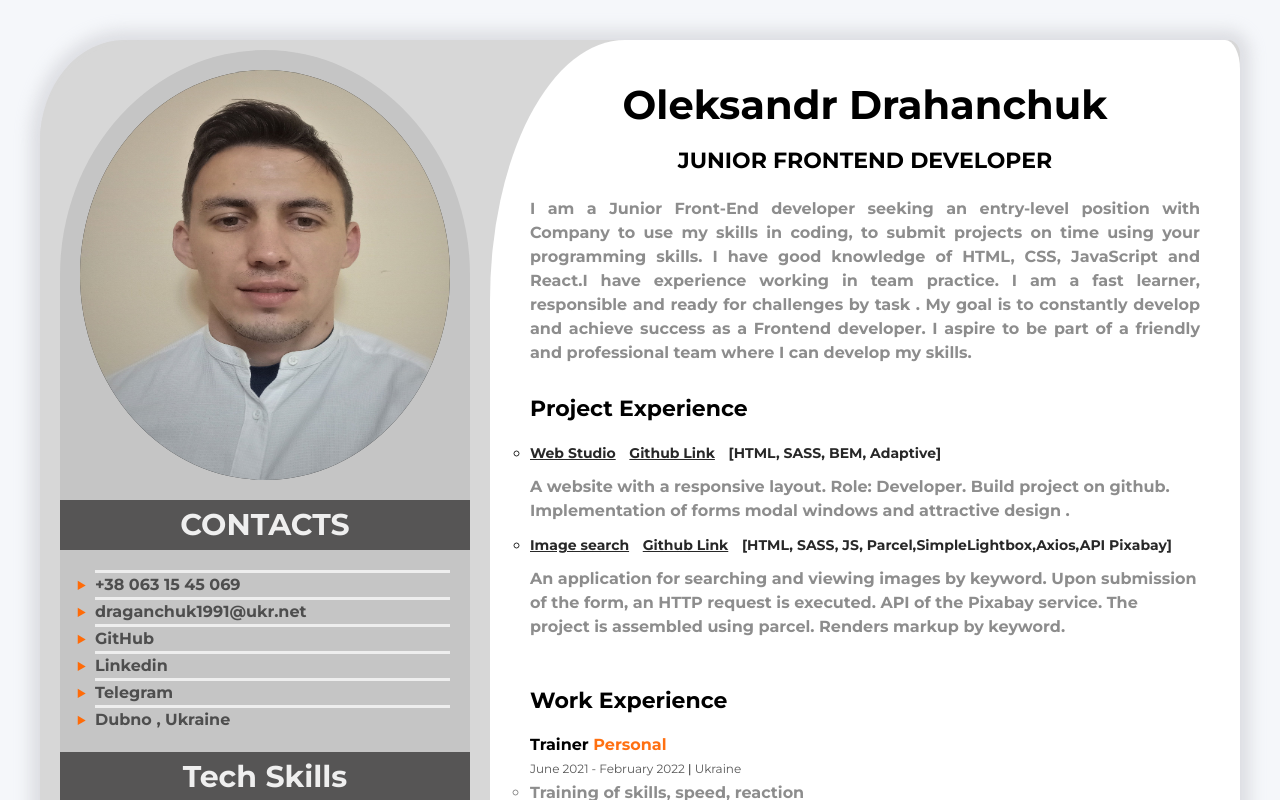
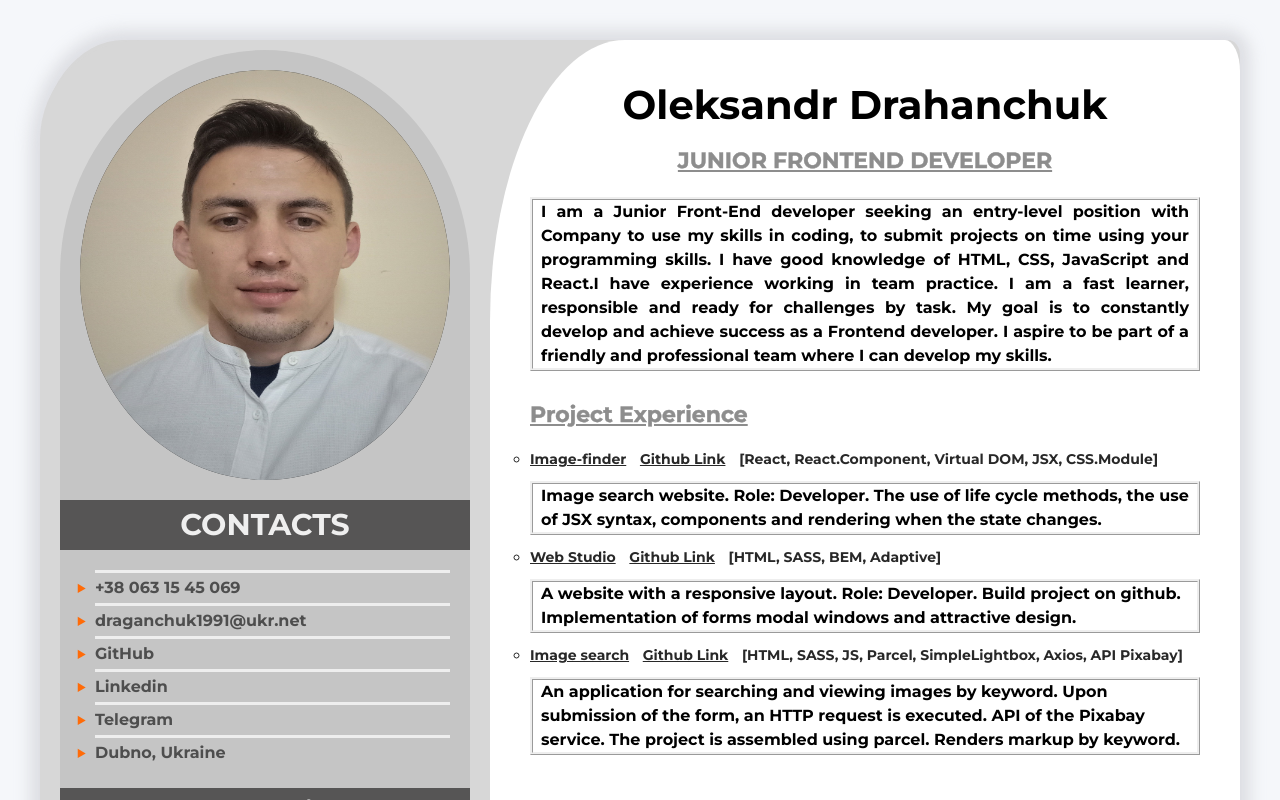
Before and after one commit to saviola1777/My-Resume, a plain HTML site: page index.html in a window 1280 px wide. Shown: the top 800 px of the page. Drawn offline with Linux system fonts and the light colour scheme.

Commit message:
change-resume

```diff
--- a/css/styles.css
+++ b/css/styles.css
@@ -74,7 +74,7 @@ ol {
 .contacts-item{
     font-size: 14px;
     font-weight: 400;
-    line-height: 24px;
+    line-height: 30px;
     color: #ff6b08;
     margin-left: 15px;
     list-style-type: disclosure-closed;
@@ -85,14 +85,14 @@ ol {
     text-decoration: none;
     font-size: 16px;
     font-weight: 700;
-    line-height: 24px;
+    line-height: 30px;
     color: #4e4e4e;
 
 }
 .contacts-span{
     font-size: 16px;
     font-weight: 700;
-    line-height: 24px;
+    line-height: 30px;
     color: #4e4e4e;
 }
 
@@ -100,7 +100,7 @@ ol {
     text-decoration: none;
     font-size: 16px;
     font-weight: 700;
-    line-height: 24px;
+    line-height: 30px;
     color: #4e4e4e;
 }
 
@@ -114,7 +114,7 @@ ol {
 .tech-skills-item {
     font-size: 14px;
     font-weight: 400;
-    line-height: 24px;
+    line-height: 30px;
     margin-left: 15px;
     color: #ff6b08;
     list-style-type: disclosure-closed;
@@ -138,7 +138,9 @@ ol {
     line-height: 24px;
     margin: 20px 0;
     text-align: center;
-    color: black;
+    -webkit-text-stroke-width: thin;
+    color: #8d8d8d;
+    text-decoration: underline;
 }
 
 .name {
@@ -152,8 +154,11 @@ ol {
     font-weight: 700;
     line-height: 24px;
     margin-top: 24px;
-    color: #8d8d8d;
+    color: #000000;
     text-align: justify;
+    font-family: revert;
+    border-style: ridge;
+    padding: 0 8px;
 }
 
 .info-container {
@@ -165,6 +170,9 @@ ol {
     font-weight: 700;
     line-height: 24px;
     margin-bottom: 20px;
+    -webkit-text-stroke-width: thin;
+    color: #8d8d8d;
+    text-decoration: underline;
 }
 
 .projest-container {
@@ -211,7 +219,10 @@ ol {
     line-height: 24px;
     margin: 10px 0;
     font-weight: 700;
-    color: #8d8d8d;
+    color: #000000;
+    font-family: revert;
+    border-style: ridge;
+    padding: 0 8px
 }
 
 .profession-company {
@@ -221,8 +232,9 @@ ol {
 .profession-time {
     color: #585858;
     font-size: 12px;
-    font-weight: 400;
+    font-weight: 700;
     line-height: 24px;
+    font-family: cursive;
 }
 
 .profession-divider {
@@ -230,11 +242,12 @@ ol {
 }
 
 .profession-duties-item {
-    color: #8d8d8d;
+    color: #000000;
     font-size: 16px;
     font-weight: 700;
     line-height: 24px;
     border-bottom-style: inset;
+    /* font-family: revert; */
 }
 
 .education-container {
@@ -282,6 +295,7 @@ ol {
     font-size: 16px;
     font-weight: 700;
     line-height: 24px;
+    font-family: revert;
 }
 
 
--- a/index.html
+++ b/index.html
@@ -26,7 +26,7 @@
                     I have good knowledge of HTML, CSS, JavaScript
                     and React.I have experience working in team practice. I am a fast learner,
                     responsible and ready for challenges
-                    by task . My goal is to constantly develop and achieve success as a Frontend developer.
+                    by task. My goal is to constantly develop and achieve success as a Frontend developer.
                     I aspire to be part of a friendly and professional team where I can develop my skills.
                 </p>
             </div>
@@ -36,6 +36,16 @@
                 <h3 class="about-me-title">Project Experience</h3>
                 <ol class="projects">
                     <li class="projects-item">
+                        <a class="projects-link" href="https://saviola1777.github.io/goit-react-hw-03-image-finder/">Image-finder</a>
+                        <a class="projects-link" href="https://github.com/saviola1777/goit-react-hw-03-image-finder"> Github Link</a>
+                        <span class="tech-name">[React, React.Component, Virtual DOM, JSX, CSS.Module]</span>
+                        <p class="project-text">
+
+                            Image search website. Role: Developer. The use of life cycle methods, the use of JSX syntax,
+                           components and rendering when the state changes.
+                        </p >
+                    </li>
+                    <li class="projects-item">
                         <a class="projects-link" href="https://saviola1777.github.io/goit-markup-hw-08/"> Web Studio</a>
                         <a class="projects-link" href="https://github.com/saviola1777/goit-markup-hw-08"> Github Link</a>
                         <span class="tech-name">[HTML, SASS, BEM, Adaptive]</span>
@@ -43,13 +53,13 @@
 
                             A website with a responsive layout. Role: Developer.
                             Build project on github. Implementation of forms modal
-                            windows and attractive design .
+                            windows and attractive design.
                         </p >
                     </li>
                     <li class="projects-item">
                         <a class="projects-link" href="https://saviola1777.github.io/goit-js-hw-11//">Image search</a>
                         <a class="projects-link" href="https://github.com/saviola1777/goit-js-hw-11"> Github Link</a>
-                        <span class="tech-name">[HTML, SASS, JS, Parcel,SimpleLightbox,Axios,API Pixabay]</span>
+                        <span class="tech-name">[HTML, SASS, JS, Parcel, SimpleLightbox, Axios, API Pixabay]</span>
                         <p class="project-text">
                             An application for searching and viewing images by keyword. Upon submission of the form, an
                             HTTP request is executed. API of the Pixabay service. The project is assembled using parcel.
@@ -206,10 +216,10 @@
                             <a class="contacts-link" href="https://www.linkedin.com/feed/">Linkedin</a>
                         </li>
                         <li class="contacts-item">
-                            <a class="contacts-link" href="https://@saviola1777">Telegram</a>
+                            <a class="contacts-link" href="hhttps://web.telegram.org/z/">Telegram</a>
                         </li>
                         <li class="contacts-item">
-                            <p class="contacts-span">Dubno , Ukraine </p>
+                            <p class="contacts-span">Dubno, Ukraine </p>
                         </li>
                     </ul>
                 </div>
@@ -274,7 +284,7 @@
                                     <p class="text">Ukraine - Native</p>
                                 </li>
                                 <li class="tech-skills-item">
-                                    <p class="text">English Pre-Intermediate </p>
+                                    <p class="text">English - Pre-Intermediate </p>
                                 </li>
                                 <li class="tech-skills-item">
                                     <p class="text">Polish-Intermediate</p>
```
